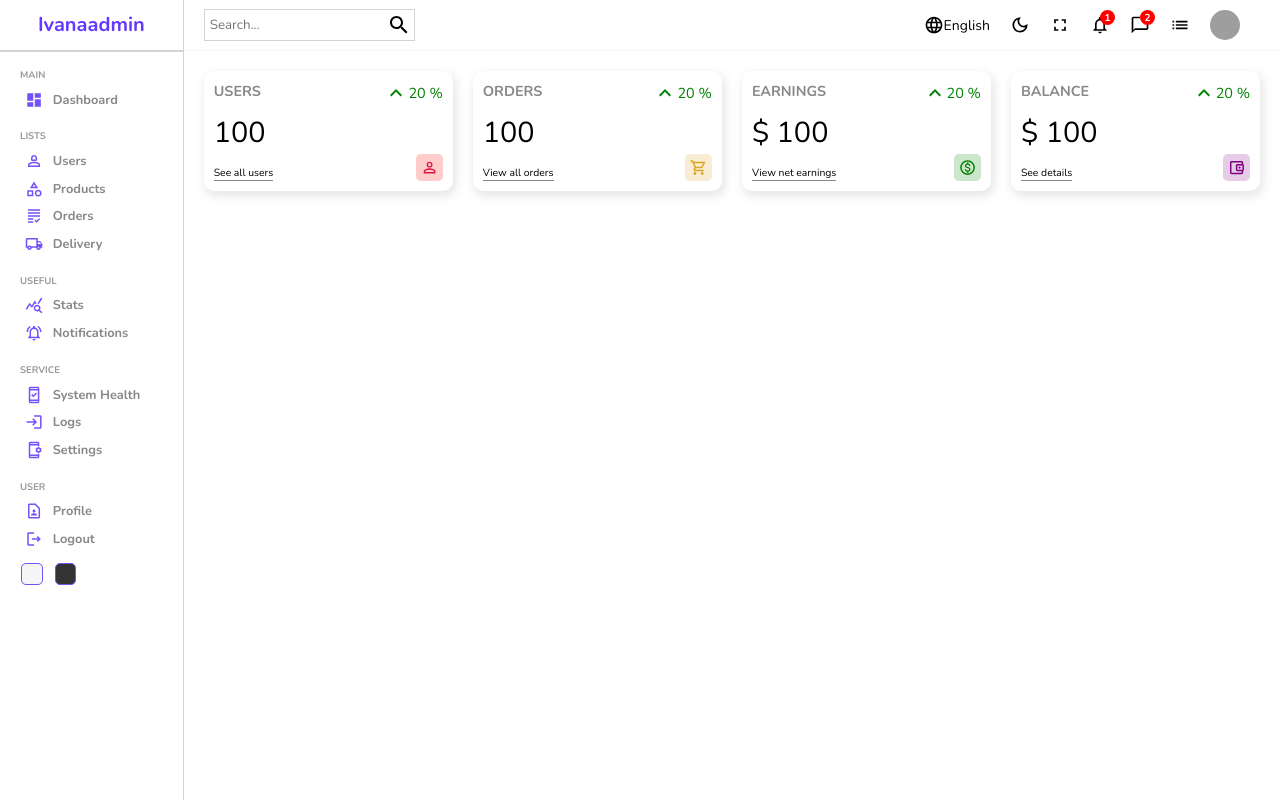
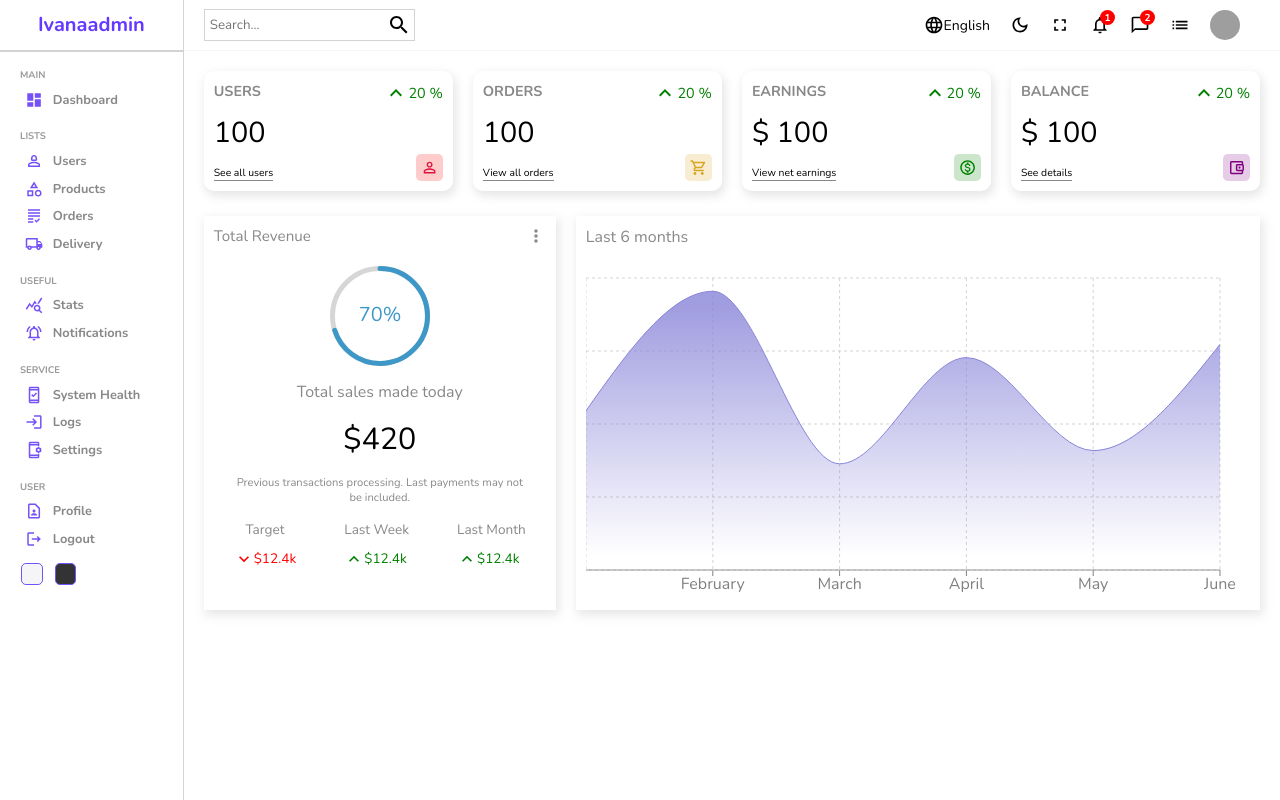
Before and after one commit to Ivanaarbutina/Admin-Dashboard, a React (Vite) app: page / in a window 1280 px wide. Built offline with nearby package versions, Linux system fonts and the light colour scheme; grey boxes are pictures that could not be loaded.

Commit message:
add featured and chart

```diff
--- a/package.json
+++ b/package.json
@@ -15,8 +15,10 @@
     "@mui/icons-material": "^5.15.3",
     "@mui/material": "^5.15.3",
     "react": "^18.2.0",
+    "react-circular-progressbar": "^2.1.0",
     "react-dom": "^18.2.0",
     "react-router-dom": "^6.21.1",
+    "recharts": "^2.10.3",
     "sass": "^1.69.7"
   },
   "devDependencies": {
--- /dev/null
+++ b/src/components/chart/chart.scss
@@ -0,0 +1,15 @@
+.chart {
+  flex: 4;
+  -webkit-box-shadow: 2px 4px 10px 1px rgba(0, 0, 0, 0.47);
+  box-shadow: 2px 4px 10px 1px rgba(201, 201, 201, 0.47);
+  padding: 0.625rem;
+  color: var(--color-gray-300);
+
+  .title {
+    margin-bottom: 1.25rem;
+  }
+
+  .chartGrid {
+    stroke: var(--color-gray-150);
+  }
+}
--- /dev/null
+++ b/src/components/chart/chart.tsx
@@ -0,0 +1,53 @@
+import "./chart.scss";
+import {
+  AreaChart,
+  Area,
+  XAxis,
+  CartesianGrid,
+  Tooltip,
+  ResponsiveContainer,
+} from "recharts";
+
+const data = [
+  { name: "January", Total: 1200 },
+  { name: "February", Total: 2100 },
+  { name: "March", Total: 800 },
+  { name: "April", Total: 1600 },
+  { name: "May", Total: 900 },
+  { name: "June", Total: 1700 },
+];
+
+const Chart = () => {
+  return (
+    <div className="chart">
+      <div className="title">Last 6 months</div>
+      <ResponsiveContainer width="100%" aspect={2 / 1}>
+        <AreaChart
+          width={730}
+          height={250}
+          data={data}
+          margin={{ top: 10, right: 30, left: 0, bottom: 0 }}
+        >
+          <defs>
+            <linearGradient id="total" x1="0" y1="0" x2="0" y2="1">
+              <stop offset="5%" stopColor="#8884d8" stopOpacity={0.8} />
+              <stop offset="95%" stopColor="#8884d8" stopOpacity={0} />
+            </linearGradient>
+          </defs>
+          <XAxis dataKey="name" stroke="gray" />
+          <CartesianGrid strokeDasharray="3 3" className="chartGrid" />
+          <Tooltip />
+          <Area
+            type="monotone"
+            dataKey="Total"
+            stroke="#8884d8"
+            fillOpacity={1}
+            fill="url(#total)"
+          />
+        </AreaChart>
+      </ResponsiveContainer>
+    </div>
+  );
+};
+
+export default Chart;
--- /dev/null
+++ b/src/components/featured/featured.scss
@@ -0,0 +1,79 @@
+.featured {
+  flex: 2;
+  -webkit-box-shadow: 2px 4px 10px 1px rgba(0, 0, 0, 0.47);
+  box-shadow: 2px 4px 10px 1px rgba(201, 201, 201, 0.47);
+  padding: 0.625rem;
+
+  .top {
+    display: flex;
+    align-items: center;
+    justify-content: space-between;
+    color: var(--color-gray-300);
+
+    .title {
+      font-size: 0.95rem;
+      font-weight: 500;
+    }
+  }
+
+  .bottom {
+    padding: 1.25rem;
+    display: flex;
+    flex-direction: column;
+    align-items: center;
+    justify-content: center;
+    gap: 0.94rem;
+
+    .featuredChart {
+      width: 6.25rem;
+      height: 6.25rem;
+    }
+
+    .title {
+      font-weight: 500;
+      color: var(--color-gray-300);
+    }
+
+    .amount {
+      font-size: 1.9rem;
+    }
+
+    .desc {
+      font-weight: 300;
+      font-size: 0.7rem;
+      color: var(--color-gray-300);
+      text-align: center;
+    }
+
+    .summary {
+      width: 100%;
+      display: flex;
+      align-items: center;
+      justify-content: space-between;
+
+      .item {
+        text-align: center;
+
+        .itemTitle {
+          font-size: 0.85rem;
+          color: var(--color-gray-300);
+        }
+
+        .itemResult {
+          display: flex;
+          align-items: center;
+          margin-top: 0.62rem;
+          font-size: 0.85rem;
+
+          &.positive {
+            color: green;
+          }
+
+          &.negative {
+            color: red;
+          }
+        }
+      }
+    }
+  }
+}
--- /dev/null
+++ b/src/components/featured/featured.tsx
@@ -0,0 +1,52 @@
+import "./featured.scss";
+import { CircularProgressbar } from "react-circular-progressbar";
+import "react-circular-progressbar/dist/styles.css";
+import MoreVertOutlinedIcon from "@mui/icons-material/MoreVertOutlined";
+import KeyboardArrowDownIcon from "@mui/icons-material/KeyboardArrowDown";
+import KeyboardArrowUpOutlinedIcon from "@mui/icons-material/KeyboardArrowUpOutlined";
+
+const Featured = () => {
+  return (
+    <div className="featured">
+      <div className="top">
+        <h1 className="title">Total Revenue</h1>
+        <MoreVertOutlinedIcon fontSize="small" />
+      </div>
+      <div className="bottom">
+        <div className="featuredChart">
+          <CircularProgressbar value={70} text="70%" strokeWidth={5} />
+        </div>
+        <p className="title">Total sales made today</p>
+        <p className="amount">$420</p>
+        <p className="desc">
+          Previous transactions processing. Last payments may not be included.
+        </p>
+        <div className="summary">
+          <div className="item">
+            <div className="itemTitle">Target</div>
+            <div className="itemResult negative">
+              <KeyboardArrowDownIcon fontSize="small" />
+              <div className="resultAmount">$12.4k</div>
+            </div>
+          </div>
+          <div className="item">
+            <div className="itemTitle">Last Week</div>
+            <div className="itemResult positive">
+              <KeyboardArrowUpOutlinedIcon fontSize="small" />
+              <div className="resultAmount">$12.4k</div>
+            </div>
+          </div>
+          <div className="item">
+            <div className="itemTitle">Last Month</div>
+            <div className="itemResult positive">
+              <KeyboardArrowUpOutlinedIcon fontSize="small" />
+              <div className="resultAmount">$12.4k</div>
+            </div>
+          </div>
+        </div>
+      </div>
+    </div>
+  );
+};
+
+export default Featured;
--- a/src/pages/home/home.scss
+++ b/src/pages/home/home.scss
@@ -4,10 +4,15 @@
   .homeContainer {
     flex: 6;
 
-    .widgets {
+    .widgets,
+    .charts {
       display: flex;
       padding: 1.25rem;
       gap: 1.25rem;
     }
+
+    .charts {
+      padding: 0.3rem 1.25rem;
+    }
   }
 }
--- a/src/pages/home/home.tsx
+++ b/src/pages/home/home.tsx
@@ -1,3 +1,5 @@
+import Chart from "../../components/chart/chart";
+import Featured from "../../components/featured/featured";
 import Navbar from "../../components/navbar/navbar";
 import Sidebar from "../../components/sidebar/sidebar";
 import Widget from "../../components/widget/widget";
@@ -15,6 +17,10 @@ const Home = () => {
           <Widget type="earning" />
           <Widget type="balance" />
         </div>
+        <div className="charts">
+          <Featured />
+          <Chart />
+        </div>
       </div>
     </div>
   );
```
Also changed, not shown: 1 other file (tests, documents, lock files or other folders).
